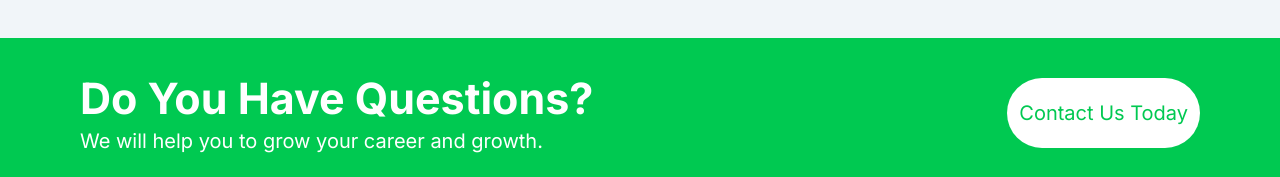
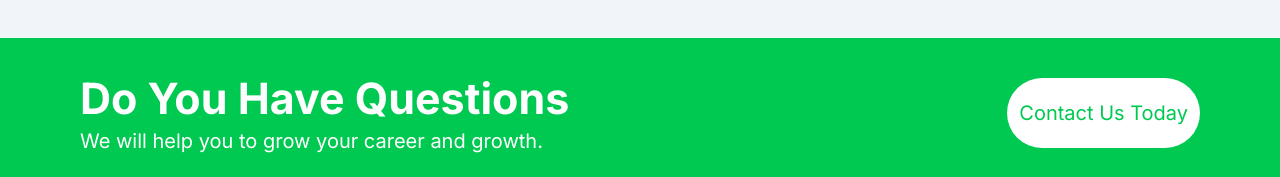
Before and after one commit to rojass2001/rentup, a Next.js app: page / in a window 1280 px wide. Shown: the part 4405-4582 px from the top of the page. Built offline with nearby package versions, Linux system fonts and the light colour scheme.

Commit message:
third commit

```diff
--- a/src/app/Contactfooter.jsx
+++ b/src/app/Contactfooter.jsx
@@ -4,7 +4,7 @@ return (
   <footer className='w-full  flex items-center justify-between py-8 text-white
        bg-green-500 md:px-3  px-1 lg:px-20 '>
       <div className=''>
-         <h1 className='font-bold text-2xl md:text-[35px] lg:text-[43px] '>Do You Have Questions?</h1>
+         <h1 className='font-bold text-2xl md:text-[35px] lg:text-[43px] '>Do You Have Questions</h1>
          <p className='text-xl '>We will help you to grow your career and growth.</p>
       </div>
         <div className='bg-white flex items-center  font-semi-bold text-[20px] text-green-500 text-center
```
